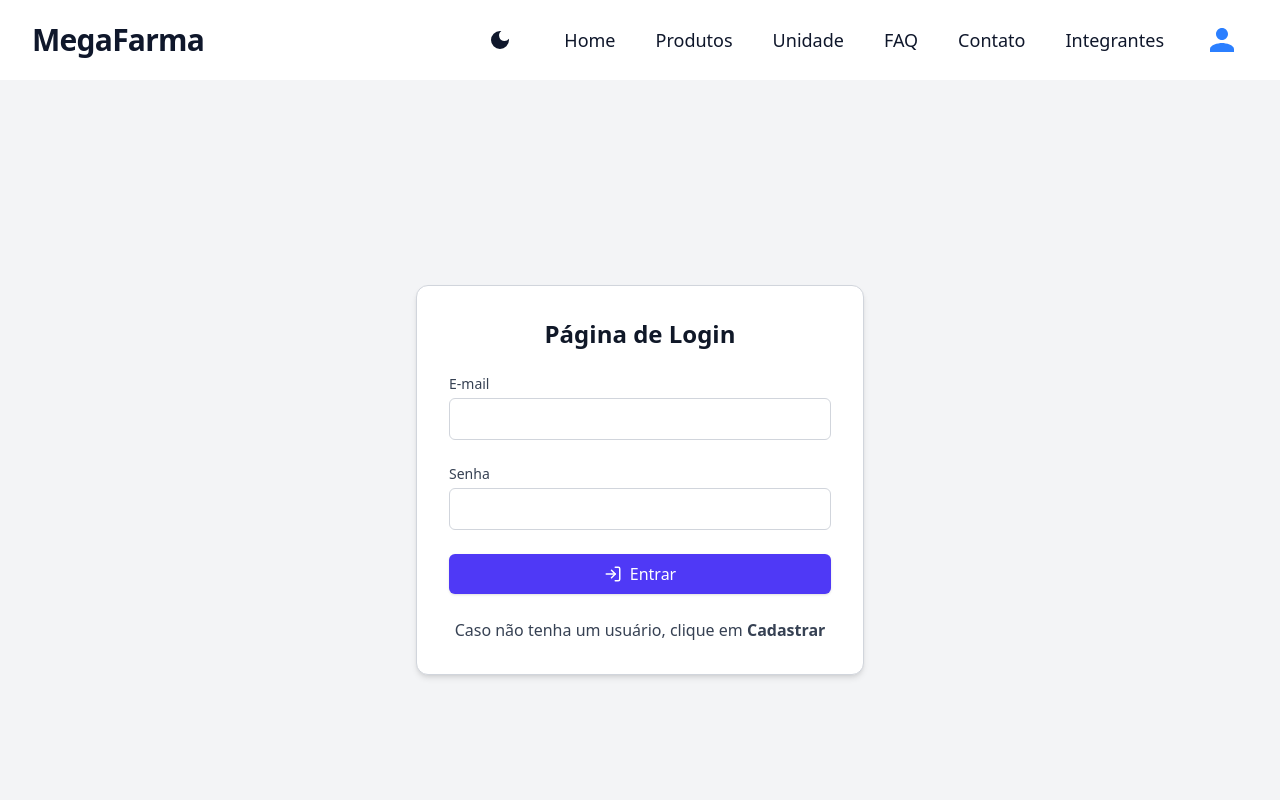
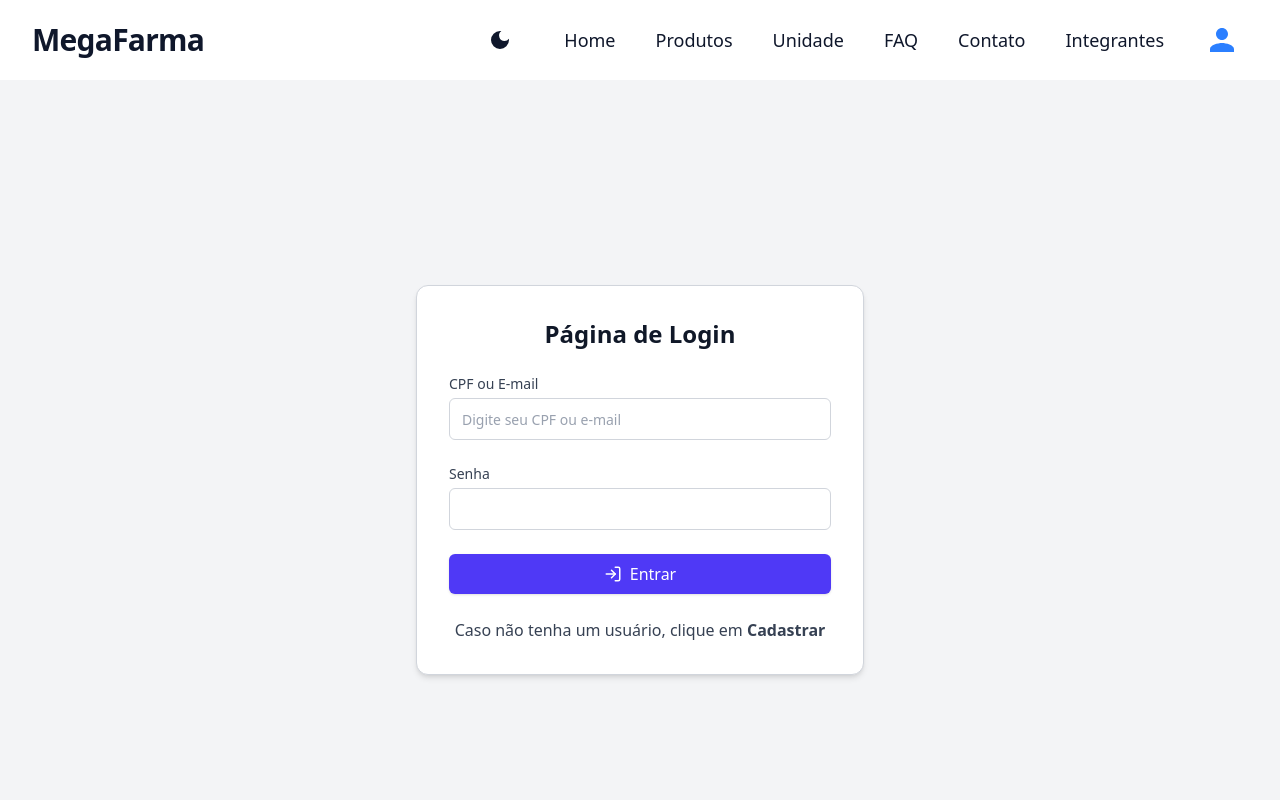
Before and after one commit to 1TDSPG-25/sistema-flow, a React (Vite) app: page /sistema-flow/login in a window 1280 px wide. Shown: the top 800 px of the page. Built offline with nearby package versions, Linux system fonts and the light colour scheme; no server answers.

Commit message:
feat(login): refactor login form to use CPF or email for identification and update validation schema

```diff
--- a/src/routes/Login/index.tsx
+++ b/src/routes/Login/index.tsx
@@ -1,25 +1,21 @@
+import { zodResolver } from "@hookform/resolvers/zod";
+import { useForm } from "react-hook-form";
+import { FiLogIn } from "react-icons/fi";
 import { Link, useNavigate } from "react-router-dom";
-import { useForm } from "react-hook-form";
 import { z } from "zod";
-import { zodResolver } from "@hookform/resolvers/zod";
-import { FiLogIn } from "react-icons/fi";
+import useTheme from "../../context/useTheme";
 import type { TipoUser } from "../../types/tipoUsuario";
-import useTheme from "../../context/useTheme";
 
 const API_URL = import.meta.env.VITE_API_URL_USUARIOS;
 
 const loginSchema = z.object({
-  email: z.email({ message: "Por favor, insira um e-mail válido." }),
-  senha: z.string()
+  identificador: z
+    .string()
+    .min(5, { message: "Digite um CPF ou e-mail válido." }),
+  senha: z
+    .string()
     .min(8, { message: "A senha precisa ter no mínimo 8 caracteres." })
-    .max(20, { message: "A senha pode ter no máximo 20 caracteres." })
-    .refine(
-      (val) => /^(?=.*[a-z])(?=.*[A-Z])(?=.*\d)(?=.*[!@#$%^&*()_+\-=[\]{};':"\\|,.<>/?]).{8,20}$/.test(val),
-      {
-        message:
-          "Senha fraca: use letras maiúsculas, minúsculas, números e símbolos.",
-      }
-    ),
+    .max(20, { message: "A senha pode ter no máximo 20 caracteres." }),
 });
 
 type LoginInput = z.infer<typeof loginSchema>;
@@ -44,17 +40,22 @@ export default function LoginForm() {
       if (!response.ok) throw new Error("Erro ao buscar usuários");
 
       const usuarios: TipoUser[] = await response.json();
+      const identificador = data.identificador.trim().toLowerCase();
 
       const usuarioValido = usuarios.find(
         (user) =>
-          user.email?.toLowerCase().trim() === data.email.toLowerCase().trim() &&
+          (user.cpf === identificador ||
+            user.email?.toLowerCase() === identificador) &&
           user.senha === data.senha
       );
 
       if (usuarioValido) {
         localStorage.setItem("usuarioLogado", JSON.stringify(usuarioValido));
         const authToken = btoa(
-          JSON.stringify({ id: usuarioValido.id ?? usuarioValido.email, ts: Date.now() })
+          JSON.stringify({
+            id: usuarioValido.id ?? usuarioValido.cpf ?? usuarioValido.email,
+            ts: Date.now(),
+          })
         );
         localStorage.setItem("authToken", authToken);
         localStorage.setItem("isLoggedIn", "true");
@@ -81,28 +82,42 @@ export default function LoginForm() {
   const linkClass = isDark ? "hover:text-blue-400" : "hover:text-blue-500";
 
   return (
-    <main className={`p-8 min-h-screen flex items-center justify-center ${bgClass} transition-colors duration-500`}>
-      <div className={`p-8 rounded-xl shadow-md w-full max-w-md ${cardClass} transition-colors duration-500`}>
+    <main
+      className={`p-8 min-h-screen flex items-center justify-center ${bgClass} transition-colors duration-500`}
+    >
+      <div
+        className={`p-8 rounded-xl shadow-md w-full max-w-md ${cardClass} transition-colors duration-500`}
+      >
         <h2 className="text-2xl font-bold mb-6 text-center">Página de Login</h2>
 
         <form onSubmit={handleSubmit(onSubmit)} className="space-y-6">
-          {/* Campo de e-mail */}
           <div>
-            <label htmlFor="email" className={`block text-sm font-medium ${labelClass}`}>
-              E-mail
+            <label
+              htmlFor="identificador"
+              className={`block text-sm font-medium ${labelClass}`}
+            >
+              CPF ou E-mail
             </label>
             <input
-              id="email"
-              type="email"
+              id="identificador"
+              type="text"
               className={`mt-1 block w-full px-3 py-2 border rounded-md focus:outline-none focus:ring-2 focus:ring-indigo-500 focus:border-indigo-500 placeholder:text-sm transition-colors duration-500 ${inputClass}`}
-              {...register("email")}
+              {...register("identificador")}
+              placeholder="Digite seu CPF ou e-mail"
             />
-            {errors.email && <p className="text-red-500 text-sm">{errors.email.message}</p>}
+            {errors.identificador && (
+              <p className="text-red-500 text-sm">
+                {errors.identificador.message}
+              </p>
+            )}
           </div>
 
           {/* Campo de senha */}
           <div>
-            <label htmlFor="senha" className={`block text-sm font-medium ${labelClass}`}>
+            <label
+              htmlFor="senha"
+              className={`block text-sm font-medium ${labelClass}`}
+            >
               Senha
             </label>
             <input
@@ -111,7 +126,9 @@ export default function LoginForm() {
               className={`mt-1 block w-full px-3 py-2 border rounded-md focus:outline-none focus:ring-2 focus:ring-indigo-500 focus:border-indigo-500 placeholder:text-sm transition-colors duration-500 ${inputClass}`}
               {...register("senha")}
             />
-            {errors.senha && <p className="text-red-500 text-sm">{errors.senha.message}</p>}
+            {errors.senha && (
+              <p className="text-red-500 text-sm">{errors.senha.message}</p>
+            )}
           </div>
 
           {/* Botão */}
@@ -123,9 +140,14 @@ export default function LoginForm() {
           </button>
 
           {/* Link de cadastro */}
-          <p className={`block text-sm sm:text-base mt-4 text-center ${labelClass}`}>
+          <p
+            className={`block text-sm sm:text-base mt-4 text-center ${labelClass}`}
+          >
             Caso não tenha um usuário, clique em{" "}
-            <Link to="/cadastro" className={`hover:underline font-bold ${linkClass}`}>
+            <Link
+              to="/cadastro"
+              className={`hover:underline font-bold ${linkClass}`}
+            >
               Cadastrar
             </Link>
           </p>
```
